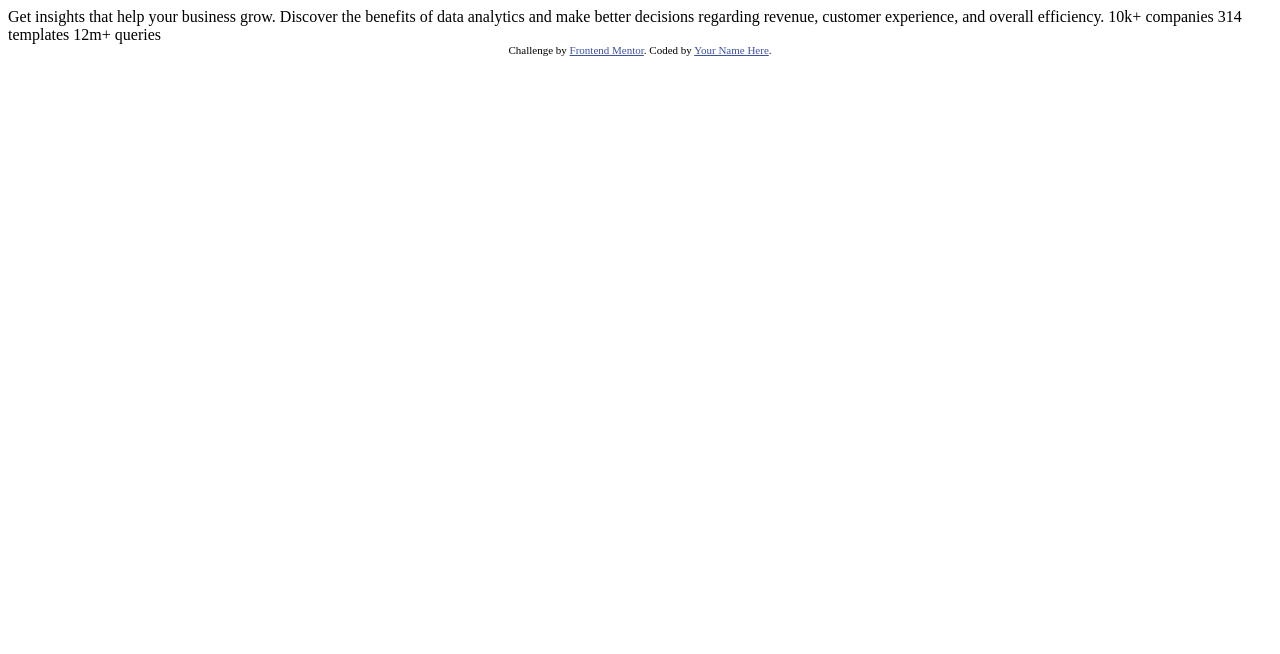
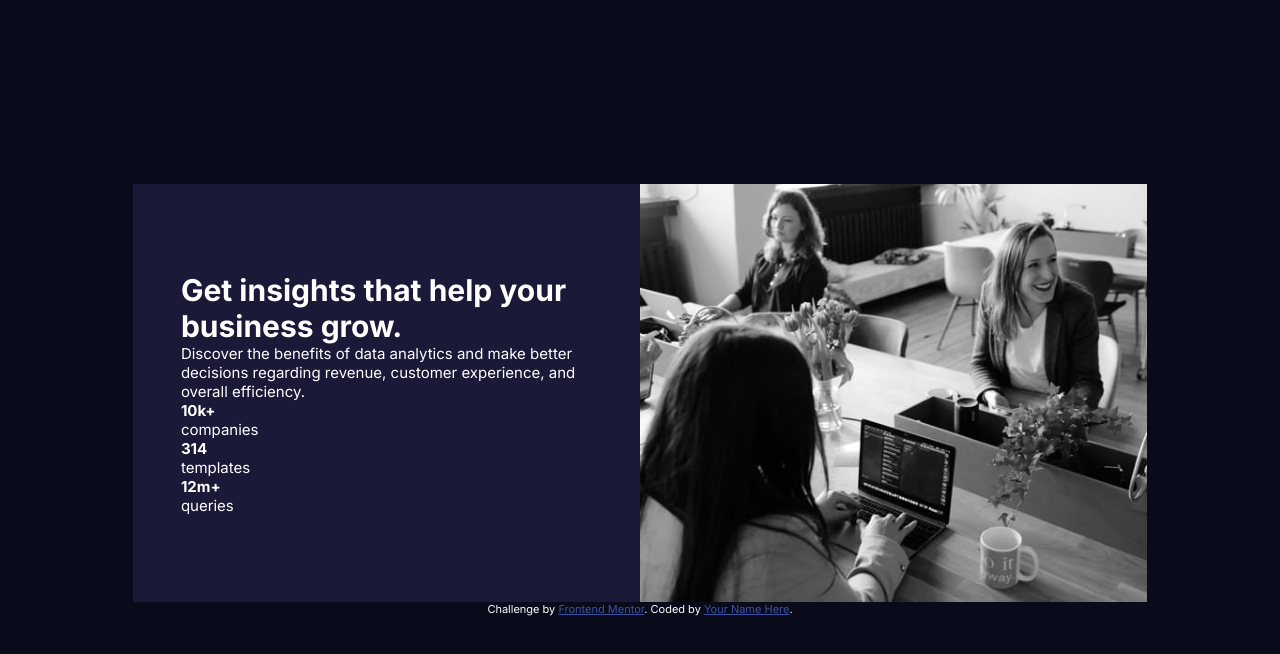
Before and after one commit to meistens/Basic-component-page, a plain HTML site: page stats-preview-card-component-main/index.html in a window 1280 px wide. Drawn offline with Linux system fonts and the light colour scheme.

Commit message:
new README file, updated progress

```diff
--- a/stats-preview-card-component-main/index.html
+++ b/stats-preview-card-component-main/index.html
@@ -1,33 +1,67 @@
 <!DOCTYPE html>
 <html lang="en">
   <head>
-  <meta charset="UTF-8">
-  <meta name="viewport" content="width=device-width, initial-scale=1.0"> <!-- displays site properly based on user's device -->
+    <meta charset="UTF-8" />
+    <meta name="viewport" content="width=device-width, initial-scale=1.0" />
+    <!-- displays site properly based on user's device -->
 
-  <link rel="icon" type="image/png" sizes="32x32" href="./images/favicon-32x32.png">
-
+    <link
+      rel="icon"
+      type="image/png"
+      sizes="32x32"
+      href="./images/favicon-32x32.png"
+    />
     <title>Frontend Mentor | Stats preview card component</title>
+    <link rel="stylesheet" href="./styles/style.css" />
 
     <!-- Feel free to remove these styles or customise in your own stylesheet 👍 -->
     <style>
-    .attribution { font-size: 11px; text-align: center; }
-    .attribution a { color: hsl(228, 45%, 44%); }
+      .attribution {
+        font-size: 11px;
+        text-align: center;
+      }
+      .attribution a {
+        color: hsl(228, 45%, 44%);
+      }
     </style>
   </head>
   <body>
+    <main>
+      <header class="grid1">
+        <h1>Get <span>insights</span> that help your business grow.</h1>
 
-  Get insights that help your business grow.
+        <p>
+          Discover the benefits of data analytics and make better decisions
+          regarding revenue, customer experience, and overall efficiency.
+        </p>
 
-  Discover the benefits of data analytics and make better decisions regarding revenue, customer
-  experience, and overall efficiency.
+        <section class="statistics">
+          <span
+            ><strong>10k+</strong>
+            <p>companies</p></span
+          >
+          <span
+            ><strong>314</strong>
+            <p>templates</p></span
+          >
+          <span
+            ><strong>12m+</strong>
+            <p>queries</p></span
+          >
+        </section>
+      </header>
 
-  10k+ companies
-  314 templates
-  12m+ queries
+      <div class="grid2">
+        <img src="./images/image-header-desktop.jpg" alt="">
+      </div>
+
+    </main>
 
     <div class="attribution">
-    Challenge by <a href="https://www.frontendmentor.io?ref=challenge" target="_blank">Frontend Mentor</a>.
-    Coded by <a href="#">Your Name Here</a>.
+      Challenge by
+      <a href="https://www.frontendmentor.io?ref=challenge" target="_blank"
+        >Frontend Mentor</a
+      >. Coded by <a href="#">Your Name Here</a>.
     </div>
   </body>
 </html>
--- a/stats-preview-card-component-main/styles/style.css
+++ b/stats-preview-card-component-main/styles/style.css
@@ -17,13 +17,26 @@ font-family: 'Inter','Lexend Deca', sans-serif;
 font-size: 15px;
 background: var(--MB);
 color: white;
+min-height: 100vh;
+/* max-width: 1440px; media query?*/
+display: flex;
+justify-content: center;
+/* to make grid not expand, i need this. */
+align-items: center;
+flex-direction: column;
 }
-.grid{
+main{
    display: grid;
-   grid-template-columns: repeat(2, 1fr);
+   grid-template-columns: repeat(auto-fit, minmax(200px,auto));
    justify-content: center;
    align-items: center;
+   /* max-width: 1440px; this causes the width of the box to expand, nothing to do with the grid */
+   background: var(--CB);
+}
+.grid1{
+   padding: 0 3rem;
 }
 img{
-   width: 100%;
+   max-width: 100%;
+   display: block;
 }
```
Also changed, not shown: 2 other files. Lines whose indentation alone changed are shown as unchanged.
